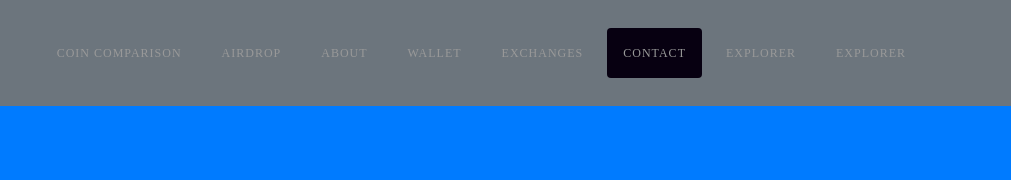
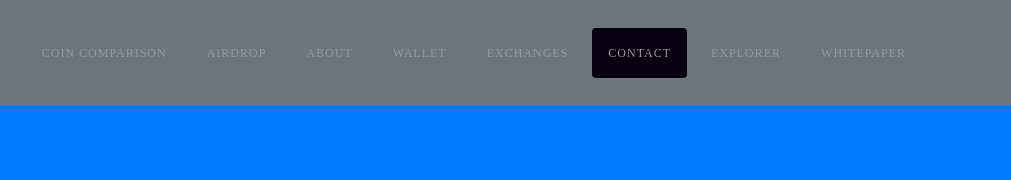
Before and after one commit to bitcoinhush/bitcoinhush.github.io, a website with bundled scripts: page index.html in a window 1280 px wide. Shown: the top 180 px of the page, 269-1280 px from the left. Built offline with nearby package versions, Linux system fonts and the light colour scheme.

Commit message:
Update index.html

```diff
--- a/index.html
+++ b/index.html
@@ -60,7 +60,7 @@
               <a class="nav-link py-3 px-0 px-lg-3 rounded js-scroll-trigger" href="http://www.btch.host" target="_blank">Explorer</a>
             </li>
             <li class="nav-item mx-0 mx-lg-1">
-              <a class="nav-link py-3 px-0 px-lg-3 rounded js-scroll-trigger" href="https://github.com/bitcoinhush/bitcoinhush/blob/master/whitepaper/btch.pdf" target="_blank">Explorer</a>
+              <a class="nav-link py-3 px-0 px-lg-3 rounded js-scroll-trigger" href="https://github.com/bitcoinhush/bitcoinhush/blob/master/whitepaper/btch.pdf" target="_blank">Whitepaper</a>
             </li>
           </ul>
         </div>
```
